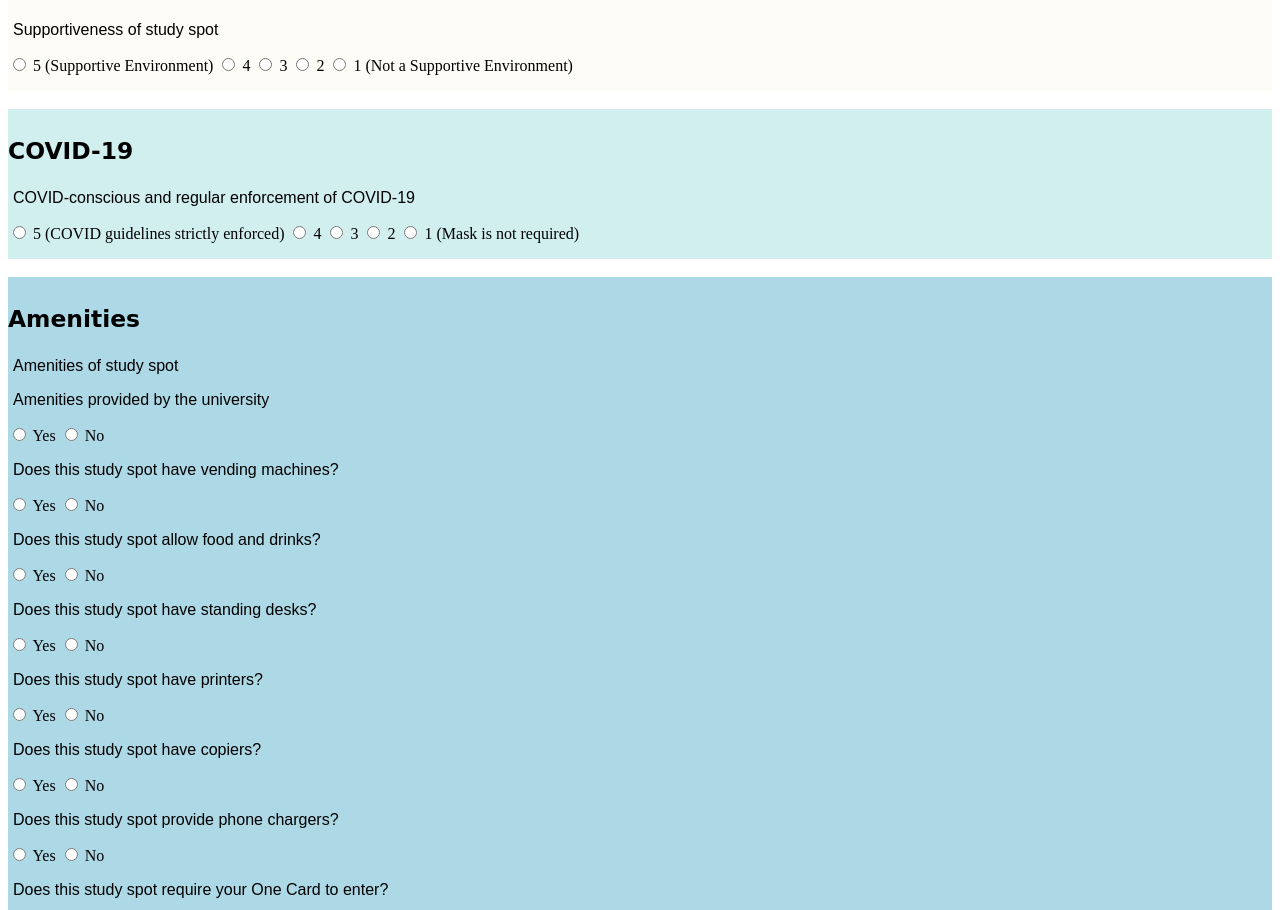
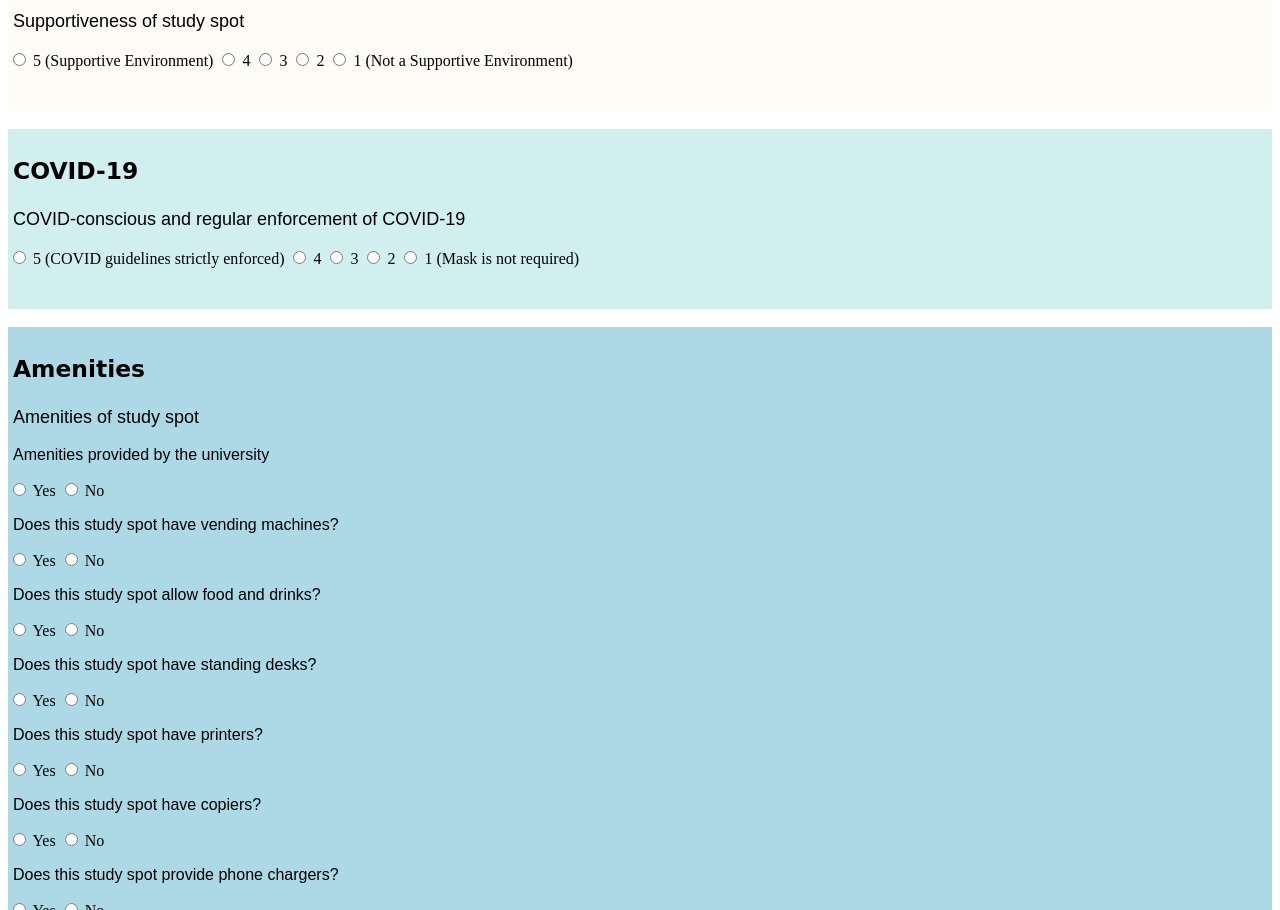
Before and after one commit to annaks01/hackNC21, a plain HTML site: page ul/rateUL.html in a window 1280 px wide. Shown: the part 597-1507 px from the top of the page. Drawn offline with Linux system fonts and the light colour scheme.

Commit message:
fixedFormatting

```diff
--- a/ul/rateUL.css
+++ b/ul/rateUL.css
@@ -12,6 +12,8 @@
     padding-top: 40px;
     font-size: 40px;
     text-align: center;
+    padding-left: 5px;
+
   }
 
 .top-border {
@@ -24,8 +26,9 @@ background-color: rgb(29, 78, 95);
     /* font-size: 40px; */
     font-size: 20px;
     padding-top: 5px;
-    /* padding-bottom: 5px; */
+    padding-bottom: 0px;
     font-family: var(--primary-font);
+    padding-left: 5px;
   }
 
   .section-name-no-padding-bottom {
@@ -34,37 +37,39 @@ background-color: rgb(29, 78, 95);
     padding-top: 5px;
     /* padding-bottom: 5px; */
     font-family: var(--primary-font);
+    padding-left: 5px;
+
   }
 
   .accessibility {
     background-color: var(--primary-color);
-    height: 200px;
+    height: 180px;
     /* width: 50%; */
     /* float: left; */
   }
   .atmosphere {
     background-color: rgb(210, 239, 240);
-    height: 180px;
+    height: 190px;
     /* width: 50%; */
     /* float: left; */
   }
   .support {
     /* background-color: rgb(210, 239, 240); */
     background-color: rgba(252, 251, 243, 0.74);
-    height: 150px;
+    height: 180px;
     /* width: 50%; */
     /* float: left; */
   }
   .covid {
     background-color: rgb(210, 239, 240);
     /* background-color: rgba(252, 251, 243, 0.74); */
-    height: 150px;
+    height: 180px;
     /* width: 50%; */
     /* float: left; */
   }
   .amenities {
     background-color: var(--primary-color);
-    height: 680px;
+    height: 720px;
     /* width: 50%; */
     /* float: left; */
   }
@@ -72,6 +77,7 @@ background-color: rgb(29, 78, 95);
   button {
     background-color: rgb(0, 102, 150);
     display: block;
+    padding-left: 5px;
     padding: 10px 20px;
     color: rgb(255, 255, 255);
     box-sizing: border-box;
@@ -92,8 +98,20 @@ background-color: rgb(29, 78, 95);
 
 
 .description-text {
-    font-size: 16px;
+    font-size: 18px;
     text-align: left;
+    padding-top: 0px;
+    padding-bottom: 0px;
     padding-left: 5px;
     font-family: var(--secondary-font);
   }
+
+
+  .question-text {
+    font-size: 16px;
+    text-align: left;
+    padding-top: 0px;
+    padding-bottom: 0px;
+    padding-left: 5px;
+    font-family: var(--secondary-font);
+  }
--- a/ul/rateUL.html
+++ b/ul/rateUL.html
@@ -88,7 +88,7 @@
         <h3>Amenities</h3>
     </div>
     <div class="description-text"><p>Amenities of study spot</p></div>
-<div class="description-text"><p>Amenities provided by the university</p></div>
+<div class="question-text"><p>Amenities provided by the university</p></div>
 <input type="radio" id = "genderNeutralYes" name = "genderNeutral" value="Yes">
 <label for="genderNeutralYes">Yes</label>
 <input type="radio" id = "genderNeutralNo" name = "genderNeutral" value="No">
@@ -96,7 +96,7 @@
 </input>
 <!-- <br> -->
 
-<div class="description-text"><p>Does this study spot have vending machines?</p></div>
+<div class="question-text"><p>Does this study spot have vending machines?</p></div>
 <input type="radio" id = "vendingMachinesYes" name = "vendingMachines" value="Yes">
 <label for="vendingMachineYes">Yes</label>
 <input type="radio" id = "vendingMachinesNo" name = "vendingMachines" value="No">
@@ -104,7 +104,7 @@
 </input>
 <!-- <br> -->
 
-<div class="description-text"><p>Does this study spot allow food and drinks?</p></div>
+<div class="question-text"><p>Does this study spot allow food and drinks?</p></div>
 <input type="radio" id = "foodYes" name = "food" value="Yes">
 <label for="foodYes">Yes</label>
 <input type="radio" id = "foodNo" name = "food" value="No">
@@ -112,7 +112,7 @@
 </input>
 <!-- <br> -->
 
-<div class="description-text"><p>Does this study spot have standing desks?</p></div>
+<div class="question-text"><p>Does this study spot have standing desks?</p></div>
 <input type="radio" id = "standingDesksYes" name = "standingDesks" value="Yes">
 <label for="standingDesksYes">Yes</label>
 <input type="radio" id = "standingDesksNo" name = "standingDesks" value="No">
@@ -120,7 +120,7 @@
 </input>
 <!-- <br> -->
 
-<div class="description-text"><p>Does this study spot have printers?</p></div>
+<div class="question-text"><p>Does this study spot have printers?</p></div>
 <input type="radio" id = "printersYes" name = "printers" value="Yes">
 <label for="printersYes">Yes</label>
 <input type="radio" id = "printersNo" name = "printers" value="No">
@@ -128,7 +128,7 @@
 </input>
 <!-- <br> -->
 
-<div class="description-text"><p>Does this study spot have copiers?</p></div>
+<div class="question-text"><p>Does this study spot have copiers?</p></div>
 <input type="radio" id = "copiersYes" name = "copiers" value="Yes">
 <label for="copiersYes">Yes</label>
 <input type="radio" id = "copiersNo" name = "copiers" value="No">
@@ -136,7 +136,7 @@
 </input>
 <!-- <br> -->
 
-<div class="description-text"><p>Does this study spot provide phone chargers?</p></div>
+<div class="question-text"><p>Does this study spot provide phone chargers?</p></div>
 <input type="radio" id = "chargersYes" name = "chargers" value="Yes">
 <label for="chargersYes">Yes</label>
 <input type="radio" id = "chargersNo" name = "chargers" value="No">
@@ -144,7 +144,7 @@
 </input>
 <!-- <br> -->
 
-<div class="description-text"><p>Does this study spot require your One Card to enter?</p></div>
+<div class="question-text"><p>Does this study spot require your One Card to enter?</p></div>
 <input type="radio" id = "oneCardYes" name = "oneCard" value="Yes">
 <label for="oneCardYes">Yes</label>
 <input type="radio" id = "oneCardNo" name = "oneCard" value="No">
```
